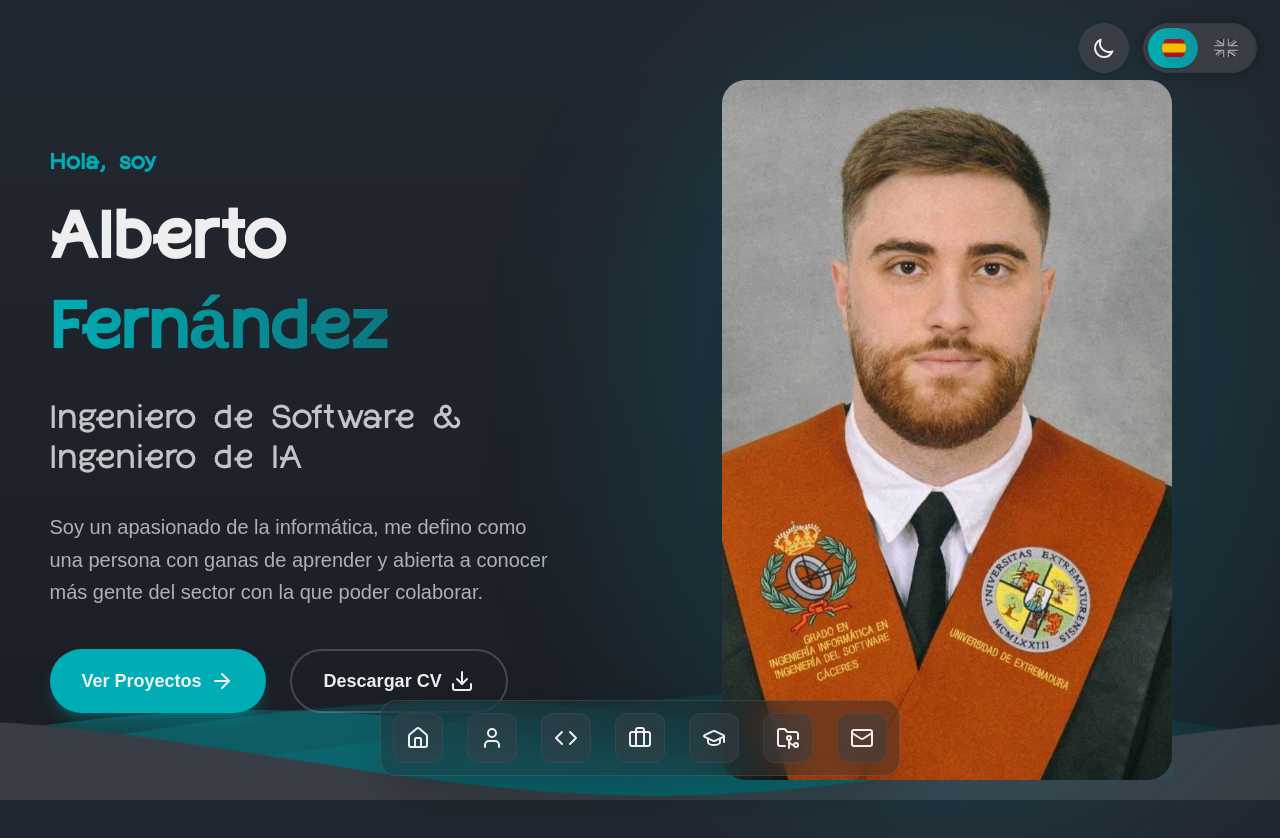
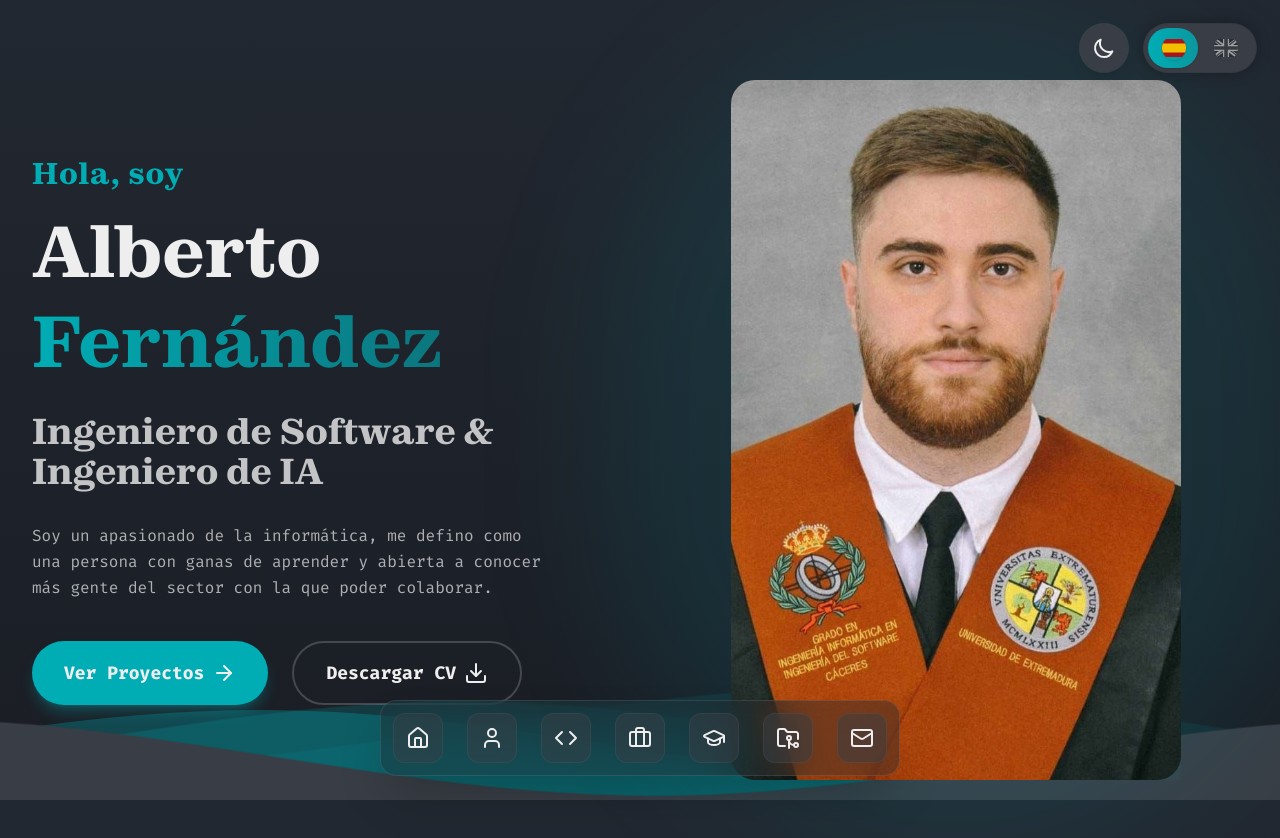
Before and after one commit to alberfdez1523/Portfolio, an Astro site: page / in a window 1280 px wide. Shown: the top 838 px of the page. Built offline with nearby package versions, Linux system fonts and the light colour scheme; Astro itself is replaced by a stand-in of ours; a web font is replaced by a local one.

Commit message:
Font face change and front picture of portfolio project

```diff
--- a/src/components/sections/Hero.tsx
+++ b/src/components/sections/Hero.tsx
@@ -73,14 +73,14 @@ export default function Hero({ lang = 'es' }: HeroProps) {
     <section id="home" ref={containerRef} className="min-h-screen flex items-center justify-center py-20 bg-transparent overflow-hidden transition-colors duration-300">
       <div className="max-w-7xl mx-auto px-4 sm:px-6 lg:px-8 flex flex-col md:flex-row items-center gap-12">
         <div ref={textRef} className="md:w-1/2 text-center md:text-left z-10">
-          <h2 className="text-primary font-bold text-xl md:text-2xl mb-4 tracking-wide">{t.greeting}</h2>
+          <h2 className="text-primary font-bold text-2xl md:text-3xl mb-4 tracking-wide">{t.greeting}</h2>
           <h1 className="text-5xl md:text-7xl font-extrabold text-secondary dark:text-light mb-6 leading-tight">
             Alberto <span className="text-transparent bg-clip-text bg-gradient-to-r from-primary to-primary/60 dark:from-primary dark:to-primary/60">Fernández</span>
           </h1>
           <h3 className="text-2xl md:text-4xl text-secondary/80 dark:text-light/80 mb-8 font-light">
             {t.role}
           </h3>
-          <p className="text-secondary/70 dark:text-light/70 text-xl mb-10 max-w-lg mx-auto md:mx-0 leading-relaxed">
+          <p className="text-secondary/70 dark:text-light/70 text-l mb-10 max-w-lg mx-auto md:mx-0 leading-relaxed">
             {t.description}
           </p>
           <div className="flex flex-col sm:flex-row gap-6 justify-center md:justify-start">
--- a/src/styles/global.css
+++ b/src/styles/global.css
@@ -1,12 +1,12 @@
-@import url('https://api.fontshare.com/v2/css?f[]=satoshi@300,400,500,700,900&display=swap');
+@import url('https://fonts.googleapis.com/css2?family=Fira+Code:wght@300;400;500;600;700&display=swap');
 @import "tailwindcss";
 
 @variant dark (&:where(.dark, .dark *));
 
 @font-face {
-  font-family: 'Lena';
-  src: url('/fonts/Lena.woff') format('woff');
-  font-weight: normal;
+  font-family: 'Zodiak';
+  src: url('/fonts/Zodiak-Variable.ttf') format('truetype');
+  font-weight: bold;
   font-style: normal;
   font-display: swap;
 }
@@ -17,8 +17,8 @@
   --color-dark: #222831;
   --color-light: #EEEEEE;
 
-  --font-sans: 'Satoshi', sans-serif;
-  --font-display: 'Lena', sans-serif;
+  --font-sans: 'Fira Code', monospace;
+  --font-display: 'Zodiak', bold;
 }
 
 body {
```
Also changed, not shown: public/assets/Portfolio.png, public/fonts/Lena.woff (deleted), public/fonts/Zodiak-Variable.ttf (added), public/fonts/atkinson-bold.woff (deleted), public/fonts/atkinson-regular.woff (deleted).
